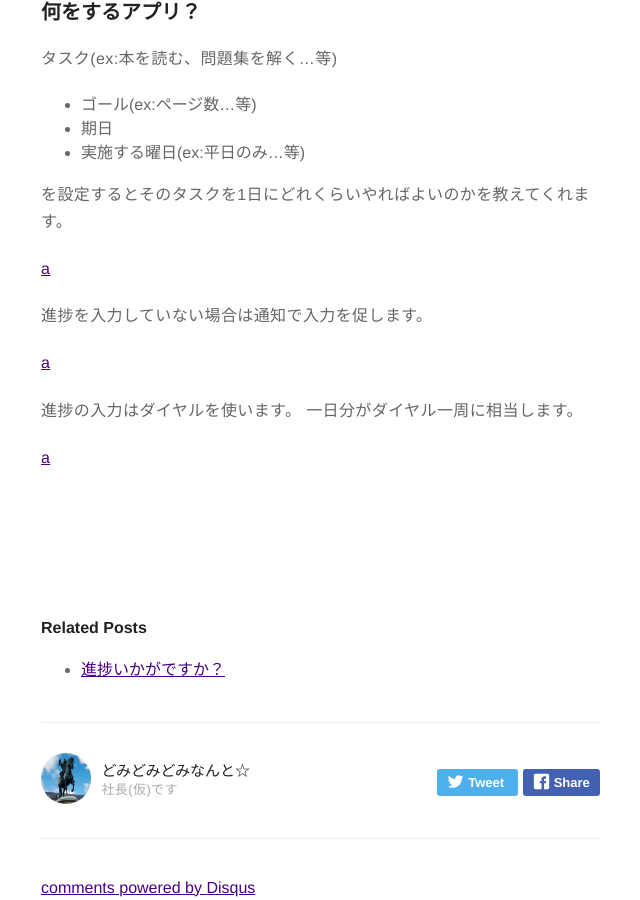
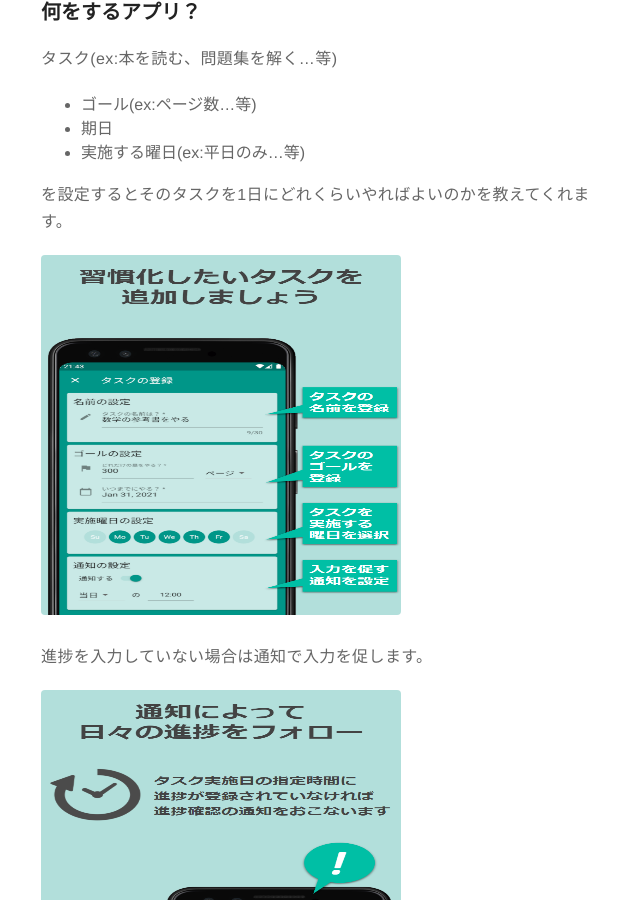
Before and after one commit to piropiro-piro/site, a Jekyll site: the page built from _posts/2021-01-12-todoflow-intro.markdown, in a window 1280 px wide and 900 px high, scrolled down 545 px. Shown: the whole window, without its empty margins (319-959 px from the left). Built offline with Jekyll 4.4.1, drawn with Linux system fonts in a browser that asks for light colours; comment, search, counter and statistics services are not loaded.

Commit message:
画像の修正

```diff
--- a/_posts/2021-01-12-todoflow-intro.markdown
+++ b/_posts/2021-01-12-todoflow-intro.markdown
@@ -24,13 +24,13 @@ externalLink: false
 
 を設定するとそのタスクを1日にどれくらいやればよいのかを教えてくれます。
 
-[a](https://webbbbbbb.com/assets/images/posts/20210112/1.png){:height="360px" width="360px"}
+![a](https://webbbbbbb.com/assets/images/posts/20210112/1.png){:height="360px" width="360px"}
 
 進捗を入力していない場合は通知で入力を促します。
 
-[a](https://webbbbbbb.com/assets/images/posts/20210112/2.png){:height="360px" width="360px"}
+![a](https://webbbbbbb.com/assets/images/posts/20210112/2.png){:height="360px" width="360px"}
 
 進捗の入力はダイヤルを使います。
 一日分がダイヤル一周に相当します。
 
-[a](https://webbbbbbb.com/assets/images/posts/20210112/3.png){:height="360px" width="360px"}
+![a](https://webbbbbbb.com/assets/images/posts/20210112/3.png){:height="360px" width="360px"}
```
